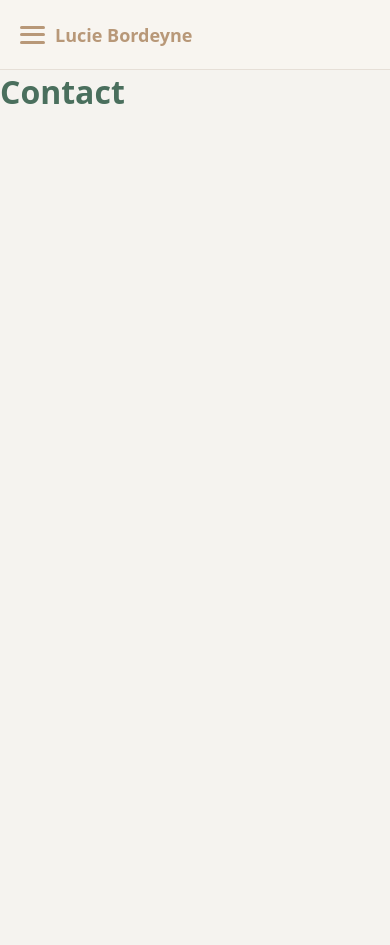
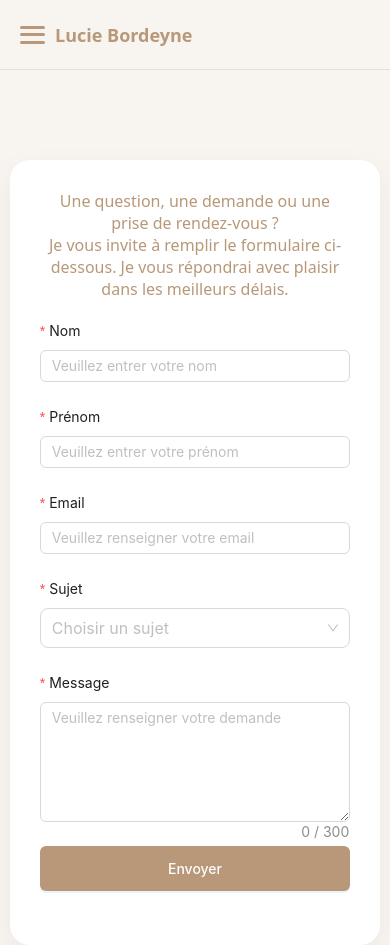
Before and after one commit to ArnaudLahaual/lucie_sophro, a React (Vite) app in the folder frontend/: page /contact in a window 390 px wide. Before the commit the page ends 844 px from the top, so only its background shows below. Built offline with nearby package versions, Linux system fonts and the light colour scheme.

Commit message:
ajout du formulaire de contact et gestion du responsive

```diff
--- a/frontend/package.json
+++ b/frontend/package.json
@@ -10,7 +10,7 @@
     "preview": "vite preview"
   },
   "dependencies": {
-    "@ant-design/icons": "^6.1.1",
+    "antd": "^5.29.3",
     "react": "^18.2.0",
     "react-dom": "^18.2.0",
     "react-router-dom": "^6.30.3"
--- a/frontend/src/components/Navbar/Navbar.css
+++ b/frontend/src/components/Navbar/Navbar.css
@@ -88,9 +88,13 @@
   font-size: 16px;
 }
 
-/* .menu a:hover {
+.menu a:hover {
   color: #f98786;
-} */
+}
+.active-link {
+  color: #f98786;
+  font-weight: bold;
+}
 
 .cta-nav {
   background: #f98786;
--- a/frontend/src/components/Navbar/Navbar.tsx
+++ b/frontend/src/components/Navbar/Navbar.tsx
@@ -1,5 +1,5 @@
 import { useState } from "react";
-import { Link } from "react-router-dom";
+import { NavLink } from "react-router-dom";
 import "./Navbar.css";
 
 export default function Navbar() {
@@ -33,9 +33,14 @@ export default function Navbar() {
 
       <div className={`menu ${open ? "open" : ""}`}>
         {links.map((link) => (
-          <Link key={link.path} to={link.path} onClick={handleCloseNavBar}>
+          <NavLink
+            key={link.path}
+            to={link.path}
+            onClick={handleCloseNavBar}
+            className={({ isActive }) => (isActive ? "active-link" : "")}
+          >
             {link.label}
-          </Link>
+          </NavLink>
         ))}
       </div>
     </nav>
--- a/frontend/src/pages/Contact/Contact.css
+++ b/frontend/src/pages/Contact/Contact.css
@@ -0,0 +1,73 @@
+/* PAGE */
+.contact-page {
+  min-height: 100vh;
+  padding-top: 90px;
+  display: flex;
+  justify-content: center;
+  align-items: flex-start;
+  background: #f8f5f0;
+}
+
+/* CARTE FORMULAIRE */
+.contact-card {
+  background: #ffffff;
+  width: 95%;
+  max-width: 700px;
+  padding: 30px;
+  border-radius: 20px;
+  box-shadow: 0 10px 30px rgba(0, 0, 0, 0.05);
+}
+
+/* TITRE */
+.contact-card-text {
+  text-align: center;
+  color: #b89878;
+  margin-bottom: 20px;
+}
+
+/* ROW desktop */
+.form-row {
+  display: flex;
+  flex-direction: column;
+  gap: 0;
+}
+
+/* bouton */
+.cta-btn {
+  background-color: #b89878 !important;
+  border: none !important;
+  width: 100%;
+  height: 45px;
+  font-weight: 500;
+}
+
+.cta-btn:hover {
+  background-color: #a88466 !important;
+}
+
+
+/* TABLETTE */
+@media (min-width: 768px) {
+  .contact-card {
+    padding: 40px;
+  }
+
+  .cta-btn {
+    width: 50%;
+    display: block;
+    margin: 0 auto;
+  }
+}
+
+
+/* DESKTOP */
+@media (min-width: 1024px) {
+  .form-row {
+    flex-direction: row;
+    gap: 20px;
+  }
+
+  .form-item {
+    flex: 1;
+  }
+}
--- a/frontend/src/pages/Contact/Contact.tsx
+++ b/frontend/src/pages/Contact/Contact.tsx
@@ -1,7 +1,95 @@
+import { Form, Input, Select, Button } from "antd";
+import "./Contact.css";
+
 export function Contact() {
+  const [form] = Form.useForm();
+
+  const handleValidateForm = (values: any) => {
+    console.log("data du formulaire:", values);
+  };
+
+  const subjectOptions = [
+    { value: "reservation", label: "Demande de réservation" },
+    { value: "info", label: "Demande d'information" },
+    { value: "other", label: "Autre" },
+  ];
+
   return (
-    <div>
-      <h1>Contact</h1>
+    <div className="contact-page">
+      <div className="contact-card">
+        <p className="contact-card-text">
+          Une question, une demande ou une prise de rendez-vous ?<br></br> Je
+          vous invite à remplir le formulaire ci-dessous. Je vous répondrai avec
+          plaisir dans les meilleurs délais.
+        </p>
+
+        <Form form={form} layout="vertical" onFinish={handleValidateForm}>
+          <div className="form-row">
+            <Form.Item
+              name="lastname"
+              label="Nom"
+              rules={[{ required: true, message: "Veuillez entrer votre nom" }]}
+              className="form-item"
+            >
+              <Input placeholder="Veuillez entrer votre nom" />
+            </Form.Item>
+
+            <Form.Item
+              name="firstname"
+              label="Prénom"
+              rules={[
+                { required: true, message: "Veuillez entrer votre prénom" },
+              ]}
+              className="form-item"
+            >
+              <Input placeholder="Veuillez entrer votre prénom" />
+            </Form.Item>
+          </div>
+
+          <Form.Item
+            label="Email"
+            name="email"
+            rules={[
+              { required: true, type: "email", message: "Email invalide" },
+            ]}
+          >
+            <Input placeholder="Veuillez renseigner votre email" />
+          </Form.Item>
+
+          <Form.Item
+            label="Sujet"
+            name="subject"
+            rules={[{ required: true, message: "Choisissez un sujet" }]}
+          >
+            <Select
+              placeholder="Choisir un sujet"
+              options={subjectOptions}
+              size="large"
+            />
+          </Form.Item>
+
+          <Form.Item
+            name="message"
+            label="Message"
+            rules={[
+              { required: true, message: "Veuillez renseigner votre demande" },
+            ]}
+          >
+            <Input.TextArea
+              placeholder="Veuillez renseigner votre demande"
+              showCount
+              maxLength={300}
+              rows={5}
+            />
+          </Form.Item>
+
+          <Form.Item>
+            <Button type="primary" htmlType="submit" className="cta-btn">
+              Envoyer
+            </Button>
+          </Form.Item>
+        </Form>
+      </div>
     </div>
   );
 }
```
Also changed, not shown: 1 other file (tests, documents, lock files or other folders).
